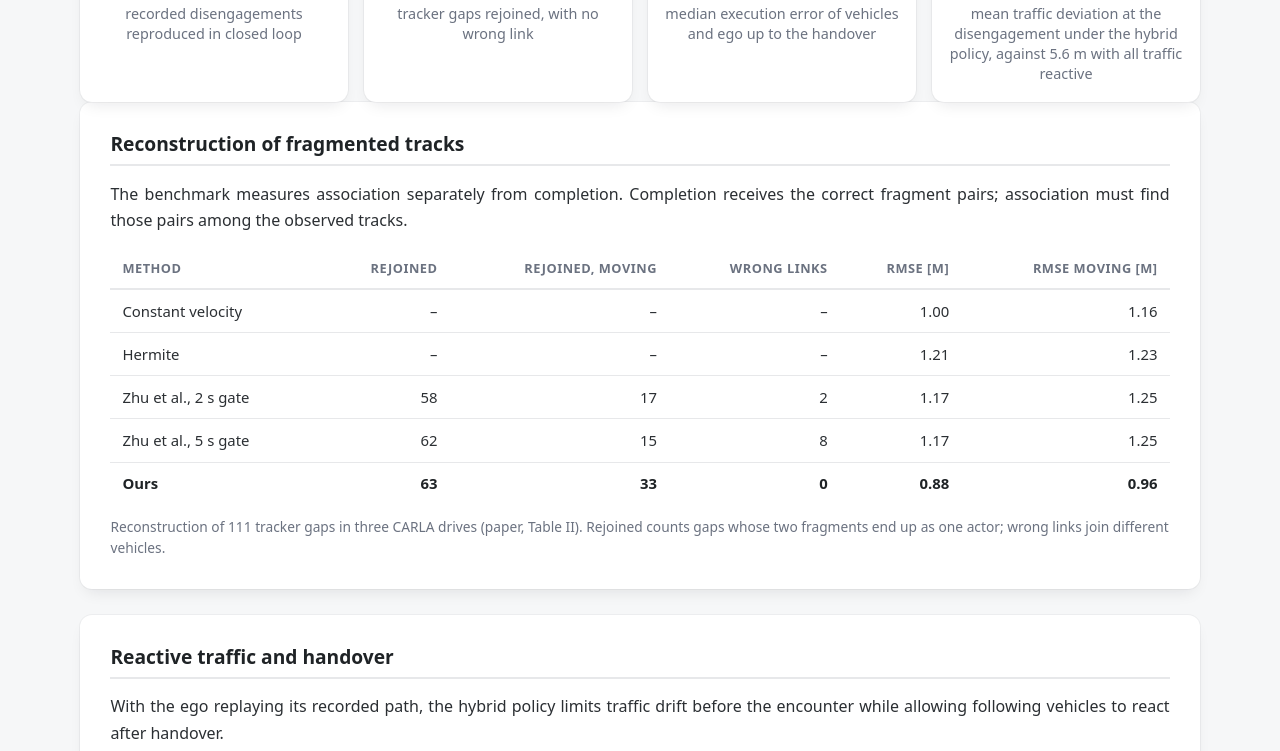
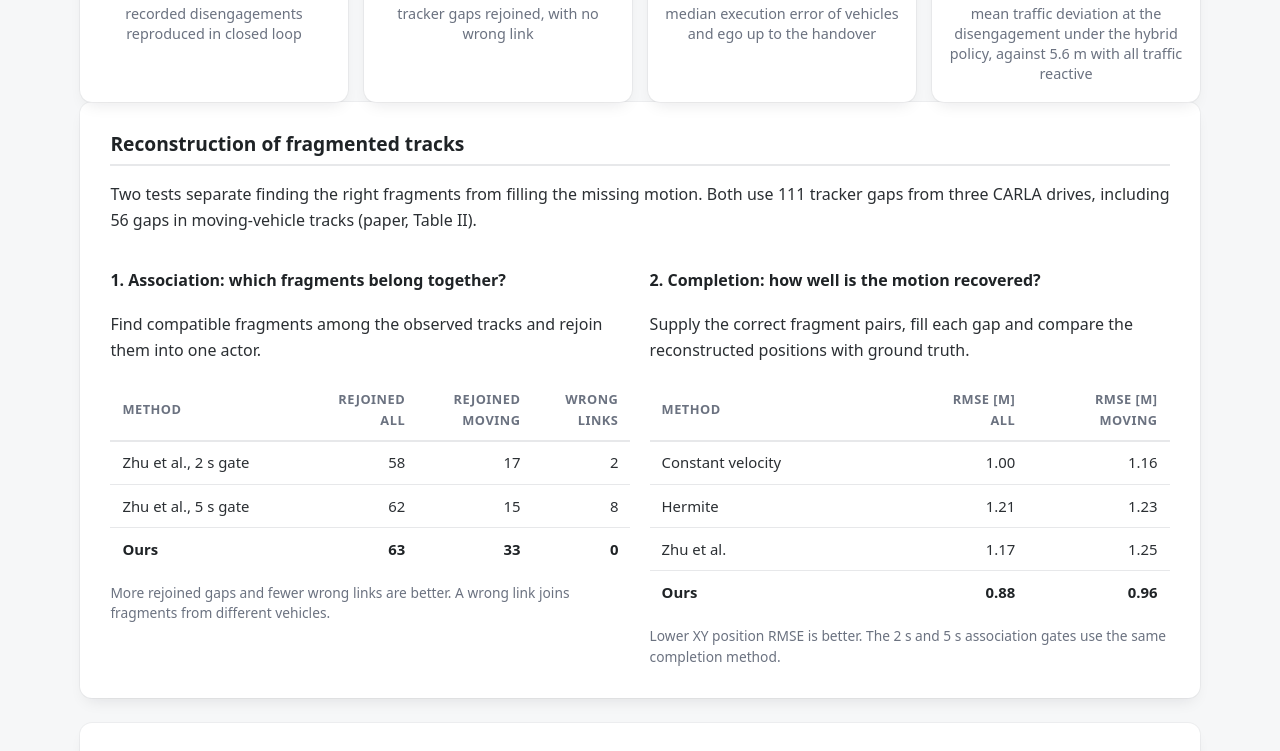
Before and after one commit to rosbag2scenario/rosbag2scenario.github.io, a plain HTML site: page index.html in a window 1280 px wide. Shown: the part 3460-4211 px from the top of the page. Drawn offline with Linux system fonts and the light colour scheme.

Commit message:
Clarify reconstruction inputs and separate association and completion results

```diff
--- a/index.html
+++ b/index.html
@@ -56,8 +56,8 @@
 </div>
 
 <div class="pipeline-steps">
-<div><h3>1. Read the observed scene</h3><p>Start from the ego pose and object tracks in a ROS bag. The online tracker provides what the driving stack perceived; offline perception is an optional source.</p></div>
-<div><h3>2. Repair fragmented tracks</h3><p>Filter tracklets, associate compatible fragments and complete their motion across gaps. <a href="#gaps">Inspect the completion methods and ambiguous links.</a></p></div>
+<div><h3>1. Read the observed scene</h3><p>Start from the ego pose and object tracks in a ROS bag. The online tracker provides what the driving stack perceived; offline perception labels can be used as an optional source.</p></div>
+<div><h3>2. Repair fragmented tracks</h3><p>Filter fragmented trajectories, associate compatible fragments and complete their motion across gaps. <a href="#gaps">Inspect the completion methods and ambiguous links.</a></p></div>
 <div><h3>3. Export and hand over</h3><p>Export OpenSCENARIO and a traffic plan. Replay the ego until shortly before the recorded disengagement, then hand control to the driving stack. Vehicles in the rear cone (90° opening, 100 m range) become reactive.</p></div>
 <div><h3>4. Test the driving stack</h3><p>Run the reconstructed encounter in CARLA/SUMO. Compare its behavior with the recording and reuse reproduced events to test a revised stack.</p></div>
 </div></div>
@@ -83,26 +83,48 @@
 <li><b>4–7 mm</b><span>median execution error of vehicles and ego up to the handover</span></li>
 <li><b>0.8 m</b><span>mean traffic deviation at the disengagement under the hybrid policy, against 5.6 m with all traffic reactive</span></li>
 </ul>
-<div class="card">
+<div class="card" id="reconstruction-results">
 <h3>Reconstruction of fragmented tracks</h3>
 <div class="justify">
-<p>The benchmark measures association separately from completion. Completion receives the correct fragment pairs; association must find those pairs among the observed tracks.</p>
+<p>Two tests separate finding the right fragments from filling the missing motion. Both use 111 tracker gaps from three CARLA drives, including 56 gaps in moving-vehicle tracks (paper, Table II).</p>
 </div>
+<div class="two reconstruction-tests">
+<div>
+<h4 id="association-title">1. Association: which fragments belong together?</h4>
+<p>Find compatible fragments among the observed tracks and rejoin them into one actor.</p>
 <div class="tablewrap">
-<table>
+<table aria-labelledby="association-title">
 <thead>
-<tr><th>Method</th><th>Rejoined</th><th>Rejoined, moving</th><th>Wrong links</th><th>RMSE [m]</th><th>RMSE moving [m]</th></tr>
+<tr><th scope="col">Method</th><th scope="col">Rejoined<br>all</th><th scope="col">Rejoined<br>moving</th><th scope="col">Wrong<br>links</th></tr>
 </thead>
 <tbody>
-<tr><td>Constant velocity</td><td>–</td><td>–</td><td>–</td><td>1.00</td><td>1.16</td></tr>
-<tr><td>Hermite</td><td>–</td><td>–</td><td>–</td><td>1.21</td><td>1.23</td></tr>
-<tr><td>Zhu et al., 2 s gate</td><td>58</td><td>17</td><td>2</td><td>1.17</td><td>1.25</td></tr>
-<tr><td>Zhu et al., 5 s gate</td><td>62</td><td>15</td><td>8</td><td>1.17</td><td>1.25</td></tr>
-<tr class="best"><td>Ours</td><td>63</td><td>33</td><td>0</td><td>0.88</td><td>0.96</td></tr>
+<tr><td>Zhu et al., 2 s gate</td><td>58</td><td>17</td><td>2</td></tr>
+<tr><td>Zhu et al., 5 s gate</td><td>62</td><td>15</td><td>8</td></tr>
+<tr class="best"><td>Ours</td><td>63</td><td>33</td><td>0</td></tr>
 </tbody>
 </table>
 </div>
-<p class="tcap">Reconstruction of 111 tracker gaps in three CARLA drives (paper, Table II). Rejoined counts gaps whose two fragments end up as one actor; wrong links join different vehicles.</p>
+<p class="tcap">More rejoined gaps and fewer wrong links are better. A wrong link joins fragments from different vehicles.</p>
+</div>
+<div>
+<h4 id="completion-title">2. Completion: how well is the motion recovered?</h4>
+<p>Supply the correct fragment pairs, fill each gap and compare the reconstructed positions with ground truth.</p>
+<div class="tablewrap">
+<table aria-labelledby="completion-title">
+<thead>
+<tr><th scope="col">Method</th><th scope="col">RMSE [m]<br>all</th><th scope="col">RMSE [m]<br>moving</th></tr>
+</thead>
+<tbody>
+<tr><td>Constant velocity</td><td>1.00</td><td>1.16</td></tr>
+<tr><td>Hermite</td><td>1.21</td><td>1.23</td></tr>
+<tr><td>Zhu et al.</td><td>1.17</td><td>1.25</td></tr>
+<tr class="best"><td>Ours</td><td>0.88</td><td>0.96</td></tr>
+</tbody>
+</table>
+</div>
+<p class="tcap">Lower XY position RMSE is better. The 2 s and 5 s association gates use the same completion method.</p>
+</div>
+</div>
 </div>
 <div class="card">
 <h3>Reactive traffic and handover</h3>
--- a/style.css
+++ b/style.css
@@ -156,6 +156,12 @@ tr.best td { font-weight: 700; color: var(--heading); }
 .dis th:nth-child(2), .dis td:nth-child(2) { text-align: left; white-space: normal; min-width: 11rem; }
 td.out { text-align: center; }
 .tcap { color: var(--muted); font-size: .86rem; line-height: 1.5; margin: .8rem 0 0; }
+.reconstruction-tests th, .reconstruction-tests td { white-space: normal; }
+@media (max-width: 560px) {
+  .reconstruction-tests table { font-size: .8rem; }
+  .reconstruction-tests th, .reconstruction-tests td { padding: .55rem .25rem; }
+  .reconstruction-tests thead th { font-size: .68rem; letter-spacing: .01em; }
+}
 .tag { display: inline-block; padding: .1rem .55rem; border-radius: 999px; border: 1px solid currentColor; font-size: .76rem; font-weight: 650; white-space: nowrap; }
 .tag.ok { color: var(--ok); }
 .tag.div { color: var(--div); }
```
Also changed, not shown: 1 other file.
